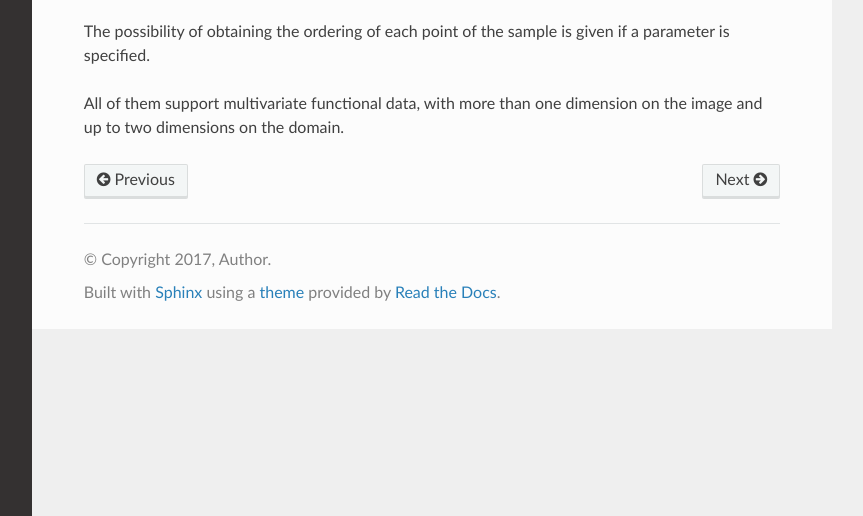
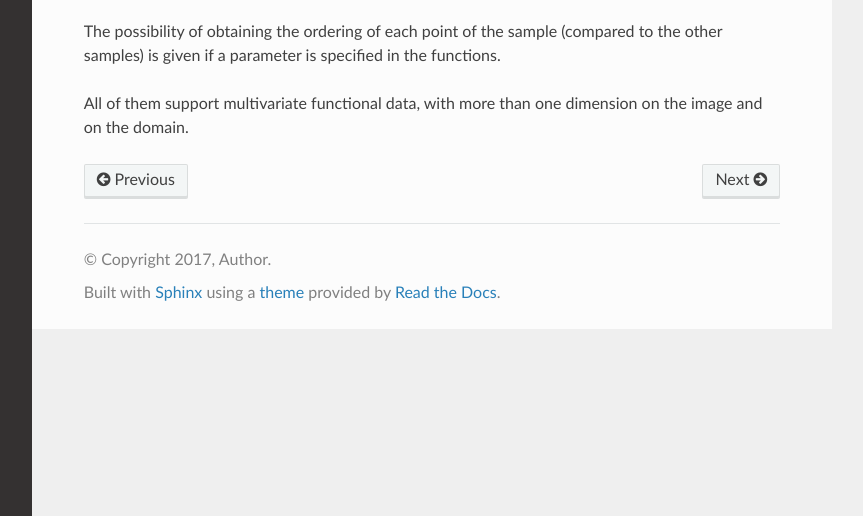
Before and after one commit to GAA-UAM/scikit-fda, a Sphinx documentation site: the page built from docs/modules/depth_measures.rst, in a window 1280 px wide, cut to the strip 384-900 px from the top of the page. Shown: the whole strip, without its empty margins (268-1131 px from the left). Built offline with Sphinx 7.4.7 and the Read the Docs theme 2.0.0, drawn with Linux system fonts in a browser that asks for light colours; pages that are not in the unit, such as notebooks, are missing from menus.

Commit message:
some changes in doc

```diff
--- a/docs/modules/depth_measures.rst
+++ b/docs/modules/depth_measures.rst
@@ -15,8 +15,8 @@ Larger values correspond to more centered samples and smaller ones to those samp
    fda.depth_measures.modified_band_depth
    fda.depth_measures.fraiman_muniz_depth
 
-The possibility of obtaining the ordering of each point of the sample is given
-if a parameter is specified.
+The possibility of obtaining the ordering of each point of the sample (compared to the other samples)
+is given if a parameter is specified in the functions.
 
-All of them support multivariate functional data, with more than one dimension on the image and up to two
-dimensions on the domain.
+All of them support multivariate functional data, with more than one dimension on the image and
+on the domain.
```
Also changed, not shown: 2 other files.
